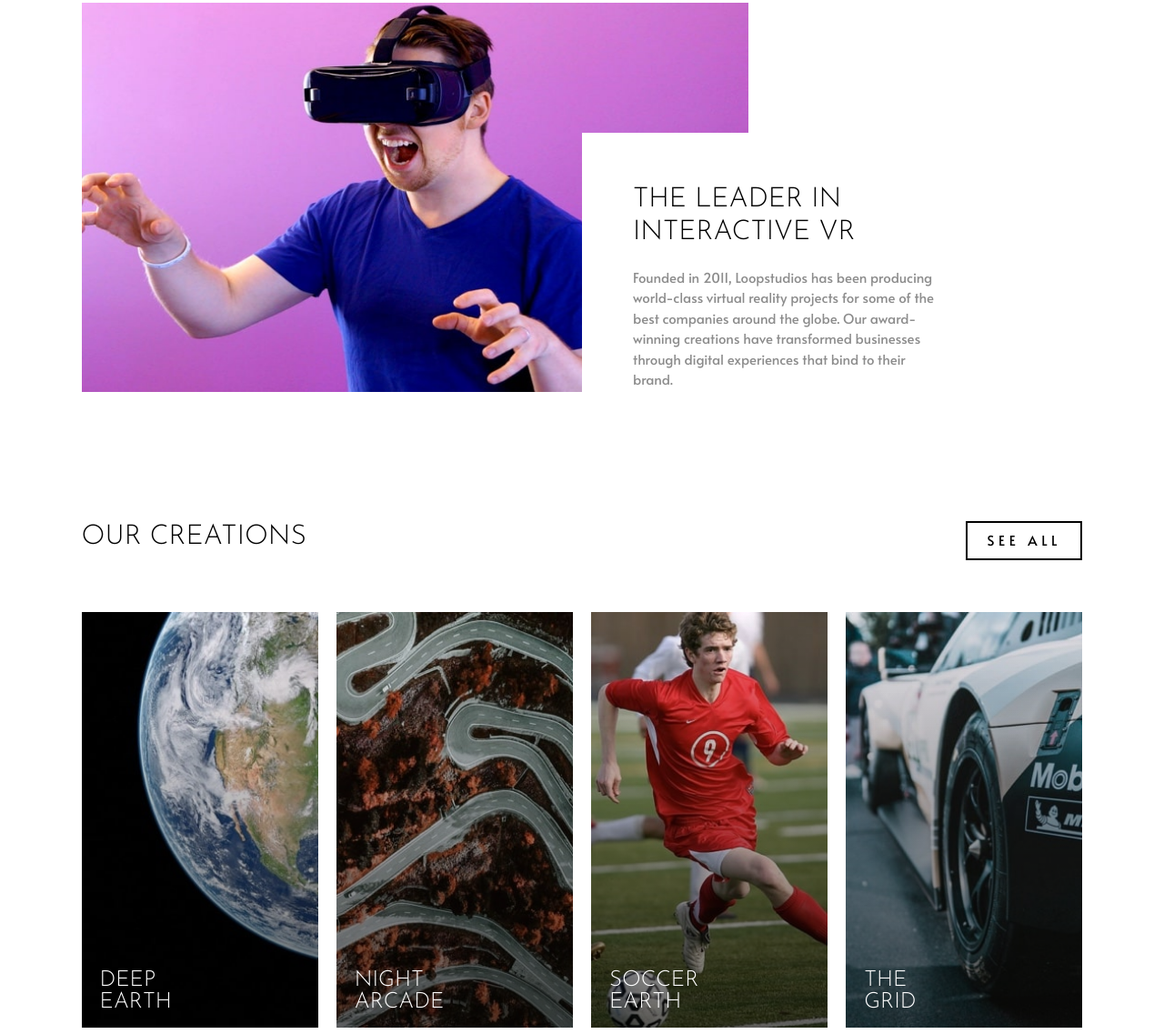
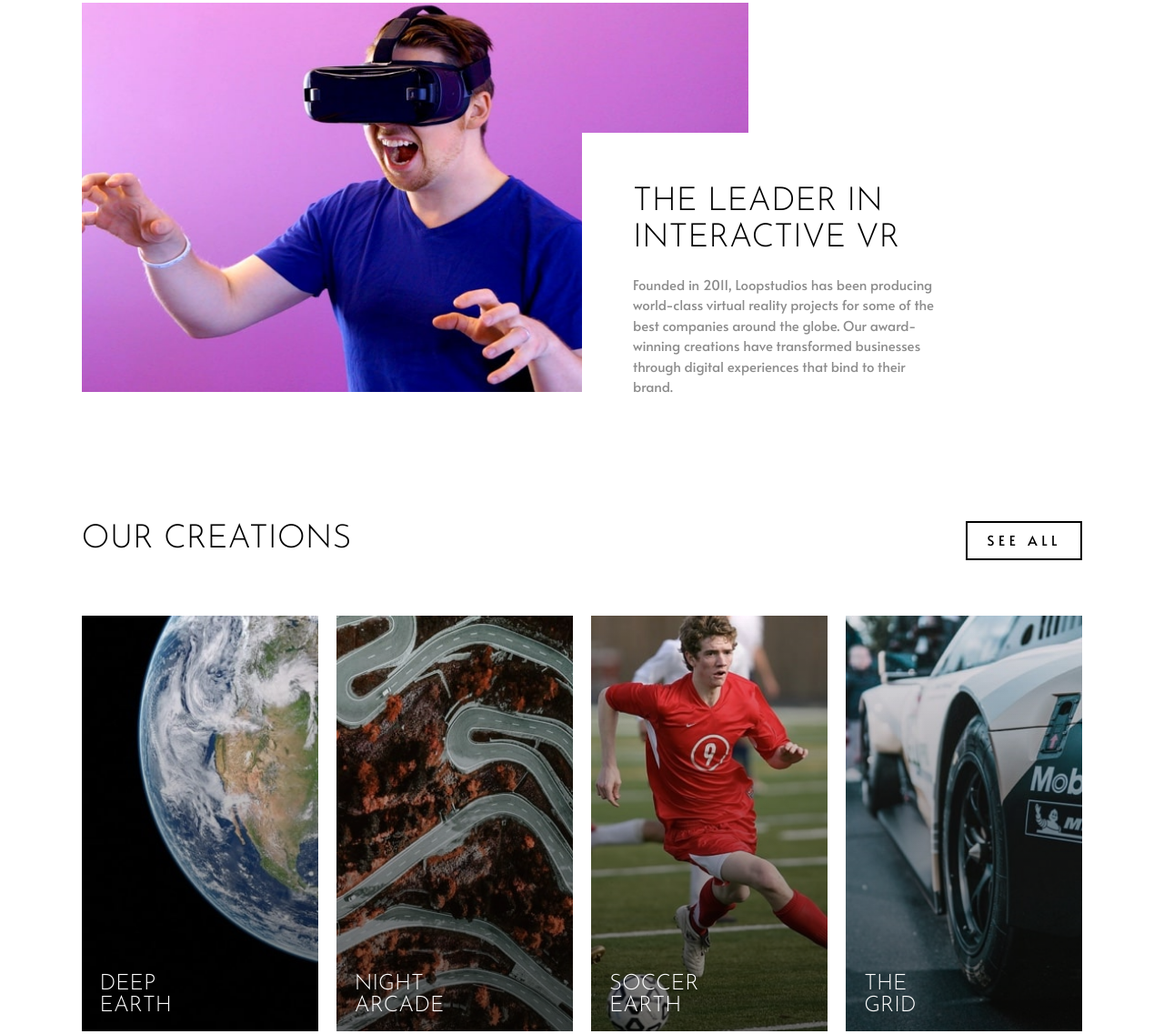
Before and after one commit to sissokho/frontendmentor-loopstudios-landing-page, a website built with Vite: page index.html in a window 1280 px wide. Shown: the part 667-1804 px from the top of the page at 91% size. Built offline with nearby package versions, Linux system fonts and the light colour scheme.

Commit message:
Fix font sizes and spacing

```diff
--- a/index.html
+++ b/index.html
@@ -108,7 +108,7 @@
                         class="bg-white py-12 px-3 md:col-span-3 md:col-start-4 md:row-span-3 md:row-start-2 md:p-14 lg:pr-32 xl:pr-40"
                     >
                         <h2
-                            class="text-center font-josefin-sans text-3xl uppercase leading-none text-black md:text-left md:text-2xl lg:text-3xl"
+                            class="text-center font-josefin-sans text-3xl uppercase leading-none text-black md:text-left md:text-2xl xl:text-4xl"
                         >
                             The Leader in Interactive VR
                         </h2>
@@ -123,7 +123,7 @@
 
                 <!-- Our Creations -->
                 <section class="relative my-8 md:mt-0">
-                    <h2 class="text-center font-josefin-sans text-3xl uppercase text-black md:text-left">
+                    <h2 class="text-center font-josefin-sans text-3xl uppercase text-black md:text-left md:text-4xl">
                         Our Creations
                     </h2>
 
@@ -278,7 +278,7 @@
         </main>
 
         <!-- Footer -->
-        <footer class="bg-black py-14">
+        <footer class="bg-black py-14 md:mt-10">
             <div class="max-container flex flex-col gap-12 md:flex-row md:justify-between md:gap-0">
                 <div class="space-y-8 md:space-y-7">
                     <!-- Logo -->
```
